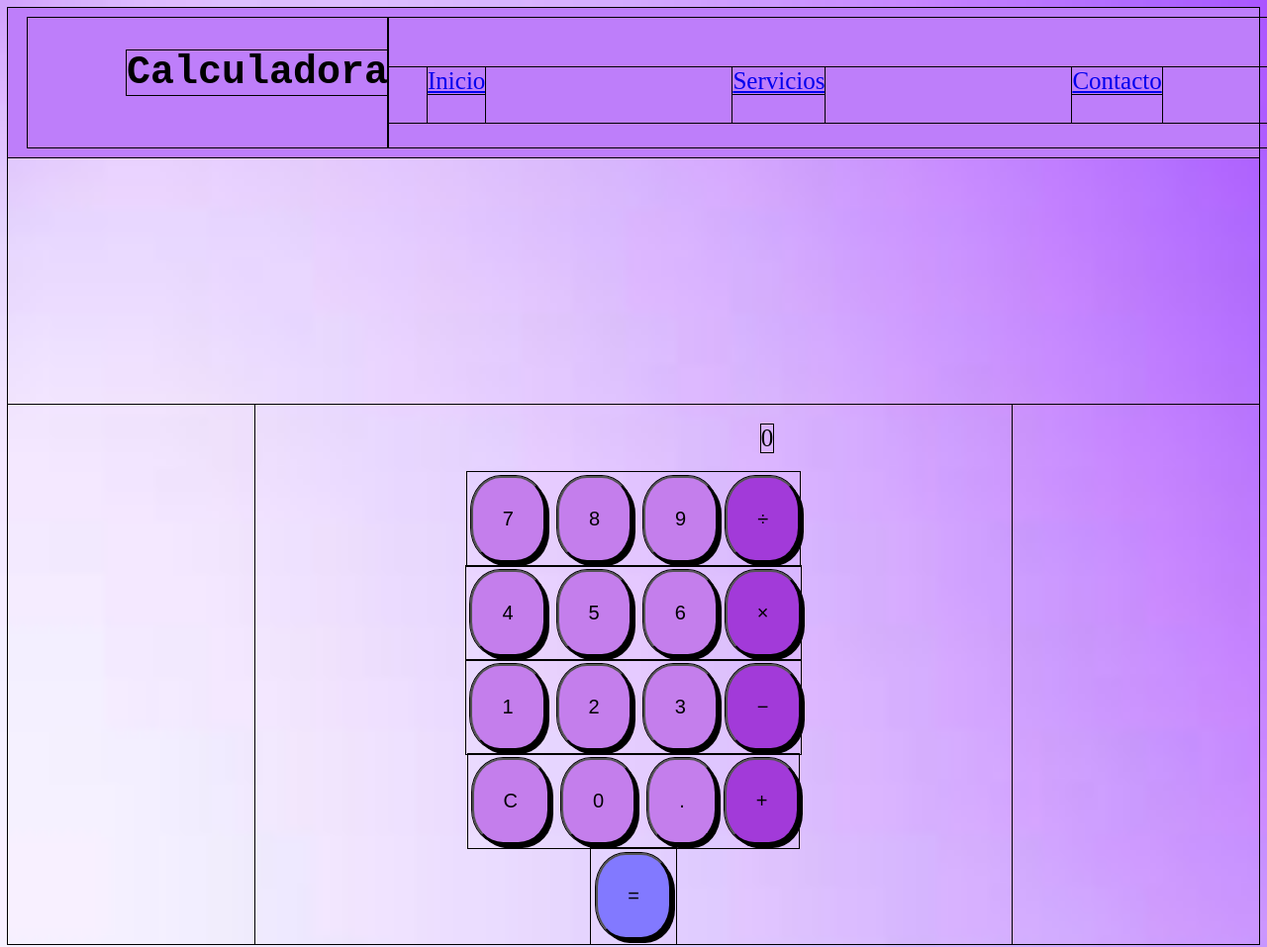
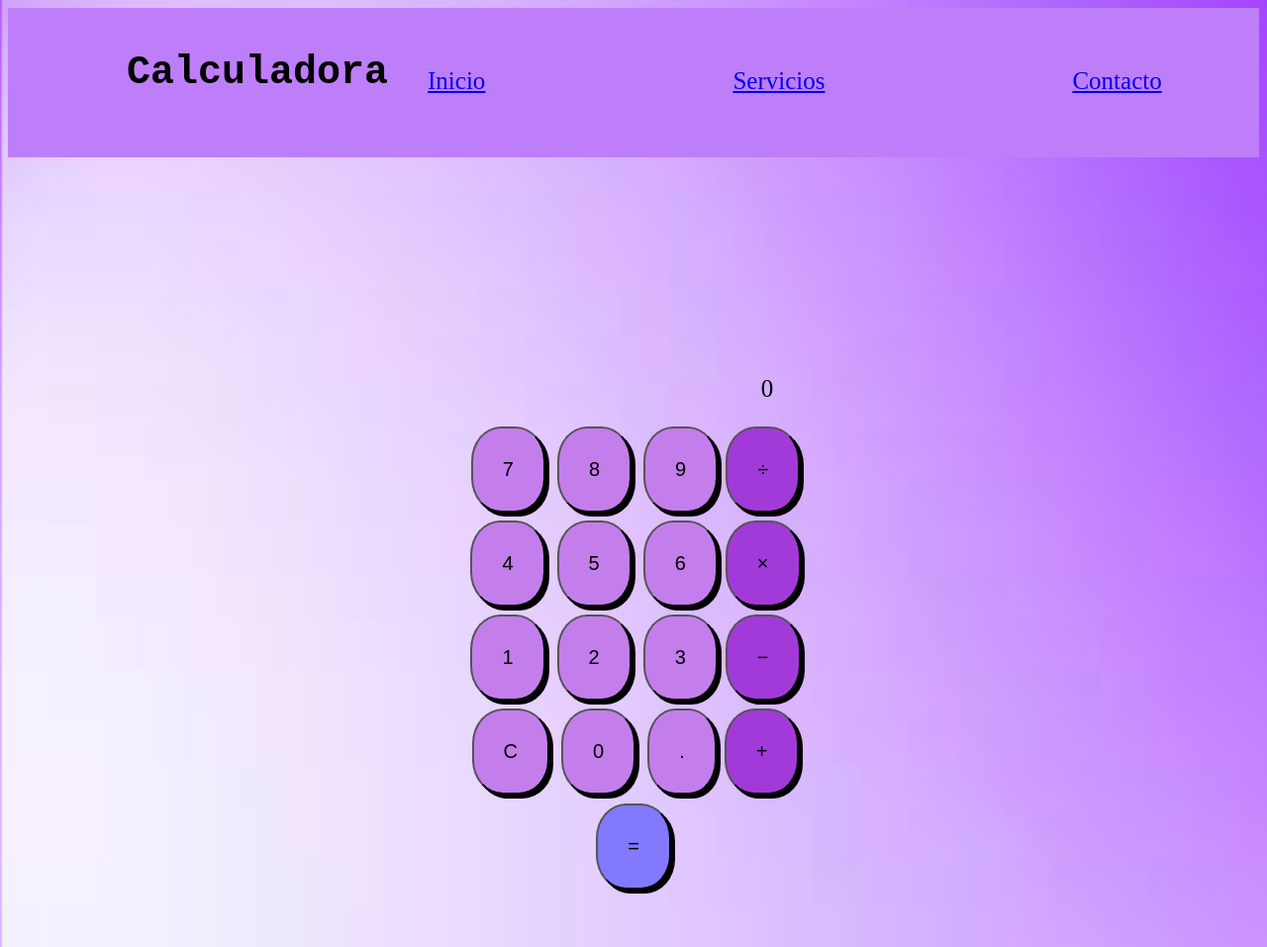
Before and after one commit to TheKasumi/calculadora, a plain HTML site: page prueba/index.html in a window 1280 px wide. Shown: the top 957 px of the page at 99% size. Drawn offline with Linux system fonts and the light colour scheme.

Commit message:
Add files via upload

```diff
--- a/prueba/index.html
+++ b/prueba/index.html
@@ -3,7 +3,7 @@
 <head>
     <meta charset="UTF-8">
     <meta name="viewport" content="width=device-width, initial-scale=1.0">
-    <title>Document</title>
+    <title>Calculadora</title>
     <link rel="stylesheet" href="style.css">
 </head>
 <body>
--- a/prueba/script.js
+++ b/prueba/script.js
@@ -41,7 +41,7 @@ function calculate() {
         result /= secondOperand;
       } else {
         display.textContent = 'Error';
-        clearAll(); // Limpiar al encontrar un error
+        clr(); // Limpiar al encontrar un error
         return;
       }
       break;
@@ -52,7 +52,7 @@ function calculate() {
   display.textContent = result;
   currentInput = ''; // Preparar para la siguiente operación
 }
-
+z
 function clr() {
   currentInput = '';
   result = null;
--- a/prueba/style.css
+++ b/prueba/style.css
@@ -1,5 +1,5 @@
 *{
-    outline: solid 1px black;
+    /*outline: solid 1px black;*/
 }
 body{
     background-image:url(purple.jfif) ;
@@ -10,7 +10,7 @@ body{
     display: flex;
     flex-flow: column;
     align-items: center;
-    margin: 250px;
+    margin: 200px;
 }
 .cero{
     font-size: 25px;
@@ -68,5 +68,5 @@ h1{
 
 .lista li{
     margin-right: 250px;
-    list-style-type: none; /*Borra los puntos del navbar*/
+    list-style-type: none;
 }
```
